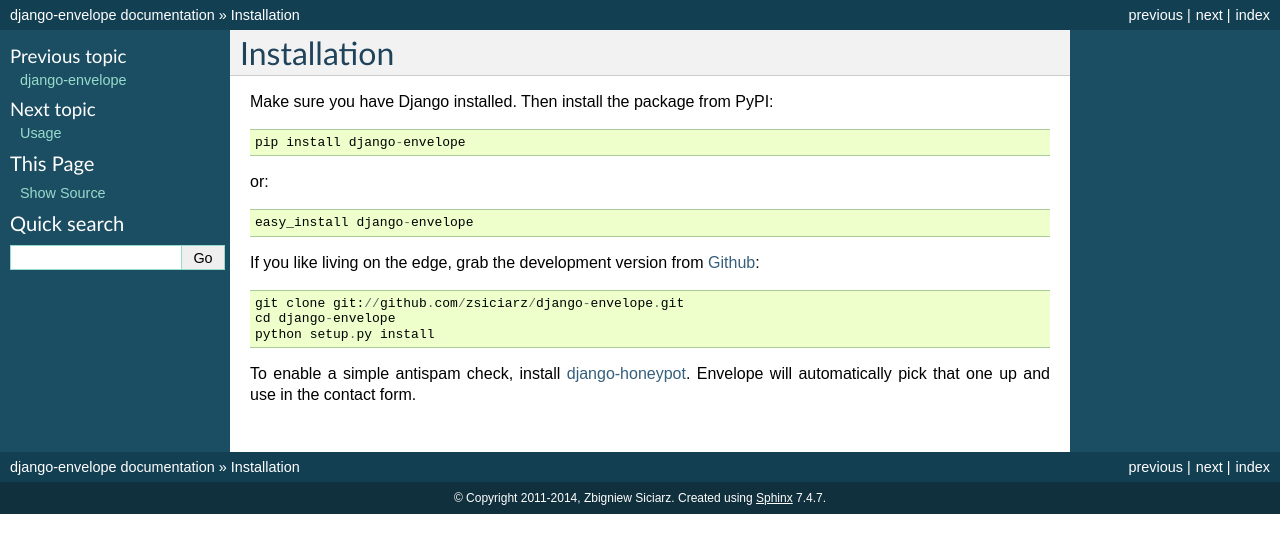
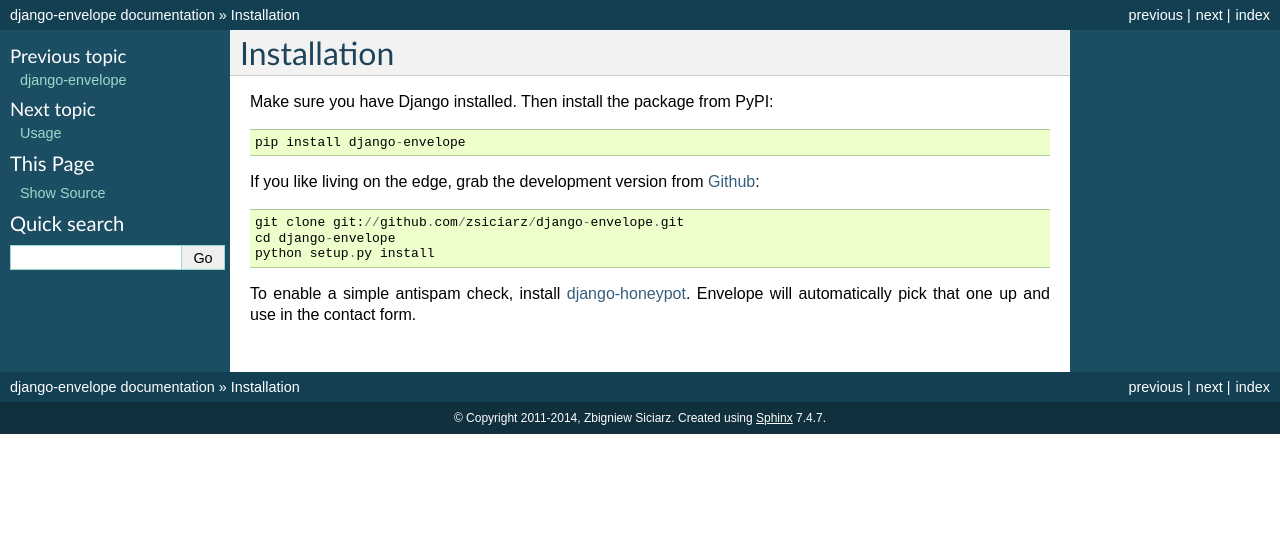
Before and after one commit to zsiciarz/django-envelope, a Sphinx documentation site: the page built from docs/install.rst, in a window 1280 px wide. Shown: the top 553 px of the page. Built offline with Sphinx 7.4.7, drawn with Linux system fonts in a browser that asks for light colours.

Commit message:
Removed easy_install from docs.

```diff
--- a/docs/install.rst
+++ b/docs/install.rst
@@ -5,10 +5,6 @@
 Make sure you have Django installed. Then install the package from PyPI::
 
     pip install django-envelope
-
-or::
-
-    easy_install django-envelope
 
 If you like living on the edge, grab the development version from Github_::
 
```
